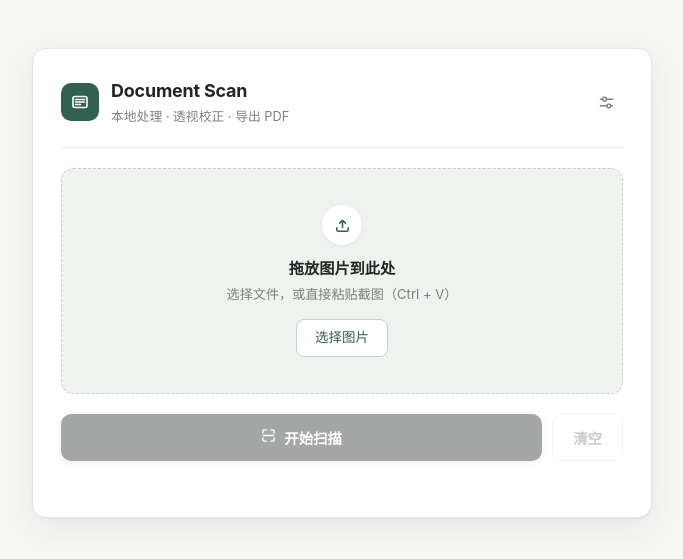
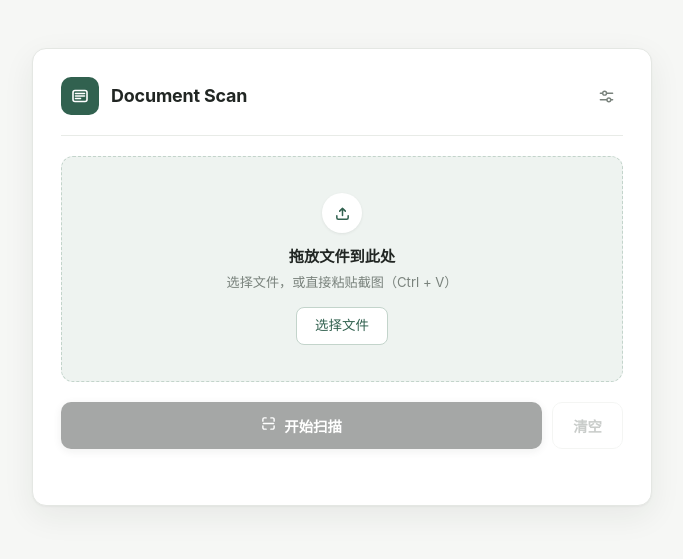
Before and after one commit to 1parado/document-scan-mcp, a FastAPI app: page / in a window 1280 px wide. Shown: the top 559 px of the page, without its empty margins (298-981 px from the left). Run offline with FastAPI, Linux system fonts and the light colour scheme.

Commit message:
Mutual-exclusion for Word/images, neutral file copy, header cleanup
Uploading the other type while a list is non-empty is now rejected
with a flash message instead of silently mixing; pick/drop copy says
"文件"; removed the subtitle line.

Co-Authored-By: Claude Code <noreply@anthropic.com>

```diff
--- a/web/templates/index.html
+++ b/web/templates/index.html
@@ -641,7 +641,6 @@
       </div>
       <div class="titles">
         <h1>Document Scan</h1>
-        <p>本地处理 · 透视校正 · 导出 PDF</p>
       </div>
       <button type="button" class="settings-btn" id="btnSettings" aria-expanded="false" aria-label="展示更多" title="展示更多">
         <svg width="17" height="17" viewBox="0 0 18 18" fill="none" aria-hidden="true">
@@ -663,9 +662,9 @@
             <path d="M3 11.5v2A1.5 1.5 0 0 0 4.5 15h9a1.5 1.5 0 0 0 1.5-1.5v-2" stroke="currentColor" stroke-width="1.6" stroke-linecap="round"/>
           </svg>
         </div>
-        <h2>拖放图片到此处</h2>
+        <h2>拖放文件到此处</h2>
         <p class="sub">选择文件，或直接粘贴截图（Ctrl + V）</p>
-        <span class="pick-btn">选择图片</span>
+        <span class="pick-btn">选择文件</span>
       </div>
       <div class="file-list" id="fileList"></div>
     </div>
@@ -892,18 +891,36 @@
       }
     }
 
+    const isWordFile = (f) => /\.(docx?|DOCX?)$/.test(f.name);
+
     function addFiles(listObj) {
+      const incoming = Array.from(listObj || []).filter(
+        (f) => f.type.startsWith("image/") || isWordFile(f)
+      );
+      if (!incoming.length) return 0;
+
+      const hasWord = selected[0]?.word;
+      const wordIncoming = incoming.find(isWordFile);
+
+      // 互斥：列表已有内容时，另一种类型直接拒绝并提醒；同类型照常追加。
+      if (hasWord && !wordIncoming) {
+        flashStatus("已有 Word 文档，请先移除后再上传图片", "err");
+        return 0;
+      }
+      if (!hasWord && selected.length && wordIncoming) {
+        flashStatus("已有图片，Word 文档不能与图片混传，请先清空", "err");
+        return 0;
+      }
+
+      if (wordIncoming) {
+        clearAll();
+        selected.push({ file: wordIncoming, url: "", word: true });
+        render();
+        return 1;
+      }
+
       let added = 0;
-      Array.from(listObj || []).forEach((f) => {
-        const isWord = /\.(docx?|DOCX?)$/.test(f.name);
-        if (!f.type.startsWith("image/") && !isWord) return;
-        // Word 文档一次只能有一份，且与图片互斥：直接替换当前列表。
-        if (isWord) {
-          clearAll();
-          selected.push({ file: f, url: "", word: true });
-          render();
-          return added = 1;
-        }
+      incoming.forEach((f) => {
         const it = { file: f, url: URL.createObjectURL(f) };
         selected.push(it);
         // 增量插入：只对新增的缩略图添加动画。
@@ -913,6 +930,16 @@
       });
       syncState();
       return added;
+    }
+
+    /* 临时错误提醒：3 秒后恢复为常规状态行。 */
+    let flashTimer = 0;
+    function flashStatus(text, kind) {
+      clearTimeout(flashTimer);
+      setStatus(text, kind);
+      flashTimer = setTimeout(() => {
+        if (!busy) syncState();
+      }, 3000);
     }
 
     /* ---------- 缩略图拖拽排序 ---------- */
```
